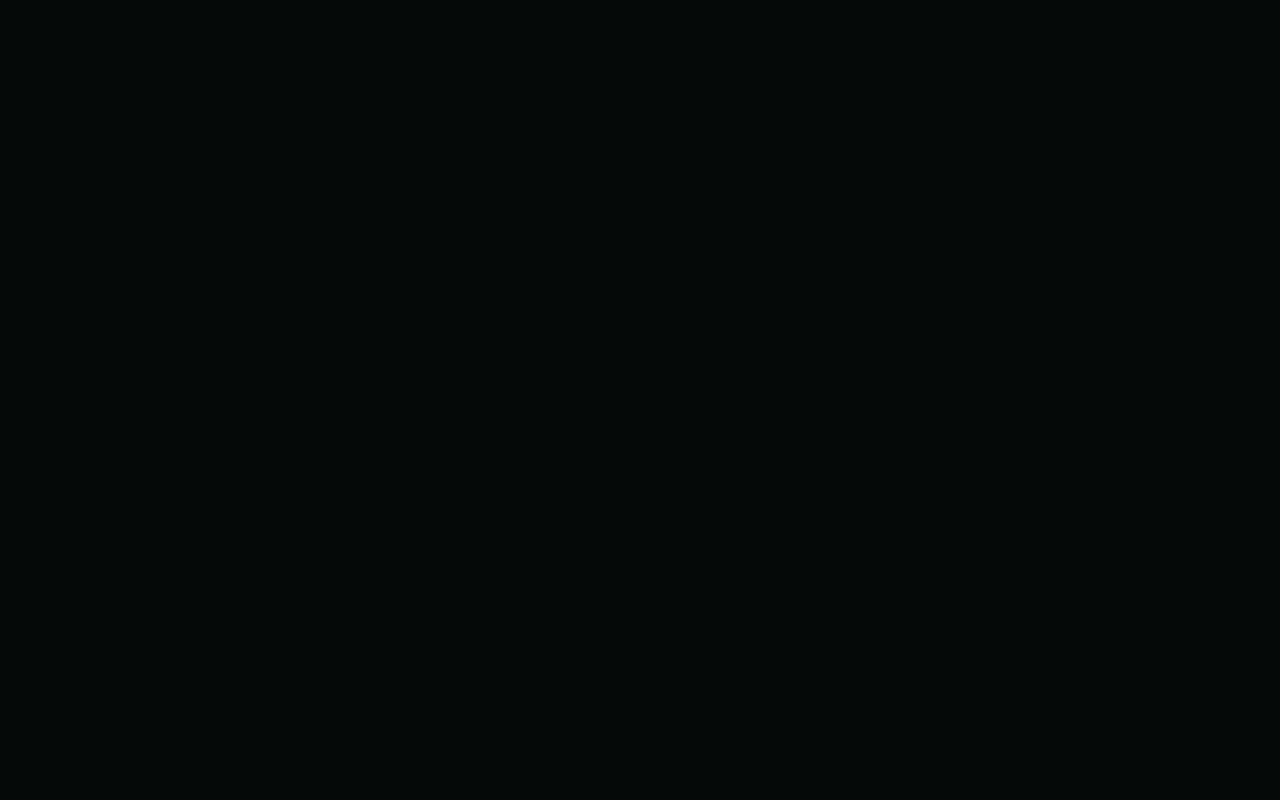
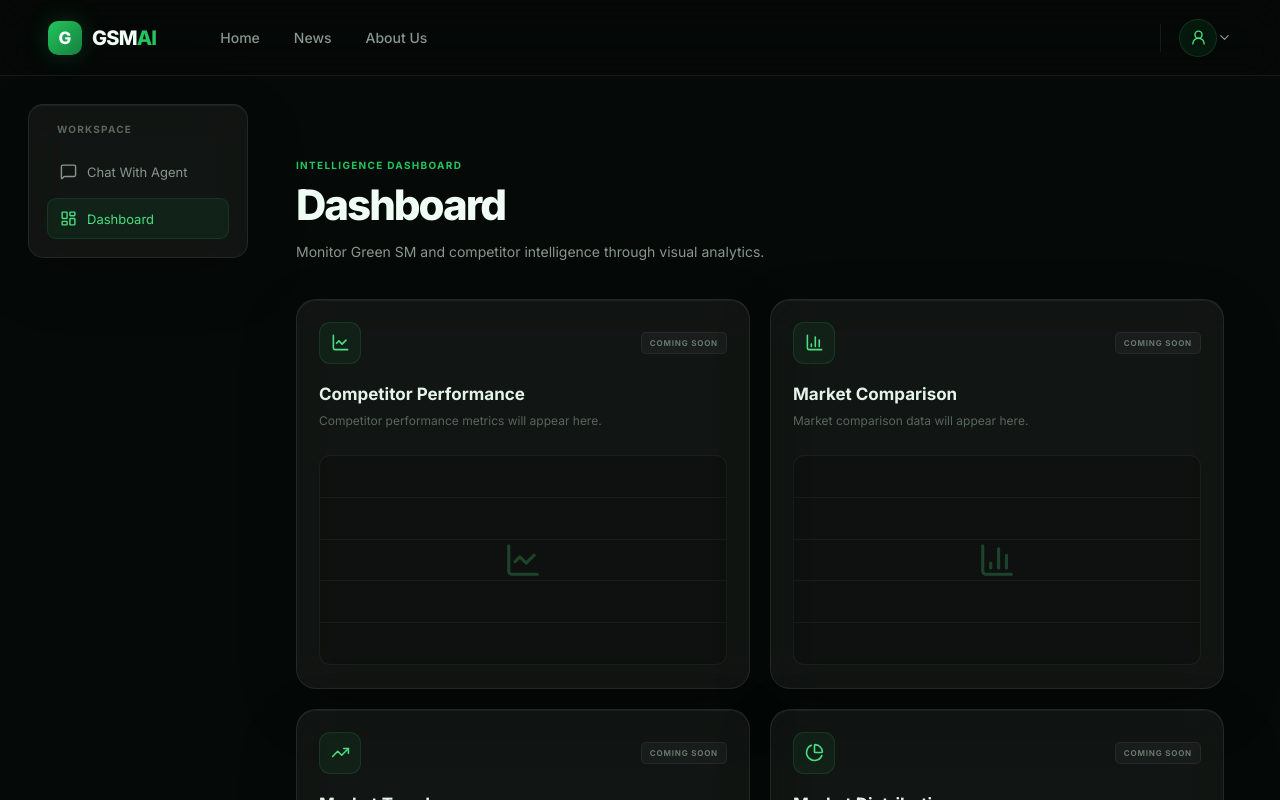
Before and after one commit to nguyenhoanghuy34/green-sm-competitor-intelligence, a React app in the folder frontend/: page /home/dashboard in a window 1280 px wide. Before the commit this address had no page. Shown: the top 800 px of the page. Built offline with nearby package versions, Linux system fonts and the light colour scheme; the HTML template or start-up script is replaced by a standard one.

Commit message:
rétucture home with dashboard

```diff
--- a/frontend/src/App.jsx
+++ b/frontend/src/App.jsx
@@ -1,8 +1,11 @@
-import { BrowserRouter, Routes, Route } from "react-router-dom";
+import { BrowserRouter, Routes, Route, Navigate } from "react-router-dom";
 
 import MainLayout from "./components/layout/MainLayout";
+import WorkspaceLayout from "./features/workspace/WorkspaceLayout";
 
 import Home from "./features/home/Home";
+import Dashboard from "./features/dashboard/Dashboard";
+
 import News from "./pages/News";
 import About from "./pages/About";
 
@@ -10,15 +13,48 @@ function App() {
   return (
     <BrowserRouter>
       <Routes>
+
         <Route element={<MainLayout />}>
 
-          <Route path="/" element={<Home />} />
+          {/* Home Workspace */}
+          <Route path="/home" element={<WorkspaceLayout />}>
 
-          <Route path="/news" element={<News />} />
+            <Route
+              path="chat-with-agent"
+              element={<Home />}
+            />
 
-          <Route path="/about" element={<About />} />
+            <Route
+              path="dashboard"
+              element={<Dashboard />}
+            />
+
+          </Route>
+
+          {/* Other pages */}
+          <Route
+            path="/news"
+            element={<News />}
+          />
+
+          <Route
+            path="/about"
+            element={<About />}
+          />
+
+          {/* Default */}
+          <Route
+            path="/"
+            element={
+              <Navigate
+                to="/home/chat-with-agent"
+                replace
+              />
+            }
+          />
 
         </Route>
+
       </Routes>
     </BrowserRouter>
   );
--- /dev/null
+++ b/frontend/src/features/dashboard/Dashboard.css
@@ -0,0 +1,216 @@
+.dashboard-page {
+  min-height: calc(100vh - 76px);
+
+  padding: 55px 28px 90px;
+}
+
+.dashboard-container {
+  max-width: 1400px;
+
+  margin: auto;
+}
+
+/* Header */
+
+.dashboard-header {
+  margin-bottom: 35px;
+}
+
+.dashboard-label {
+  display: block;
+
+  margin-bottom: 8px;
+
+  color: var(--green);
+
+  font-size: 10px;
+  font-weight: 700;
+
+  letter-spacing: 1.3px;
+}
+
+.dashboard-header h1 {
+  color: var(--text-primary);
+
+  font-size: 42px;
+  font-weight: 800;
+
+  letter-spacing: -2px;
+}
+
+.dashboard-header p {
+  max-width: 600px;
+
+  margin-top: 10px;
+
+  color: var(--text-secondary);
+
+  font-size: 14px;
+
+  line-height: 1.7;
+}
+
+/* Grid */
+
+.dashboard-grid {
+  display: grid;
+
+  grid-template-columns: repeat(2, 1fr);
+
+  gap: 20px;
+}
+
+/* Card */
+
+.dashboard-card {
+  min-height: 390px;
+
+  padding: 22px;
+
+  border-radius: var(--radius-lg);
+
+  overflow: hidden;
+}
+
+.dashboard-card-header {
+  display: flex;
+
+  align-items: center;
+  justify-content: space-between;
+}
+
+.dashboard-icon {
+  width: 42px;
+  height: 42px;
+
+  display: flex;
+  align-items: center;
+  justify-content: center;
+
+  border-radius: 11px;
+
+  color: var(--green-light);
+
+  background:
+    rgba(34, 197, 94, 0.07);
+
+  border:
+    1px solid rgba(74, 222, 128, 0.12);
+}
+
+.coming-soon {
+  padding: 5px 8px;
+
+  border-radius: 5px;
+
+  color: #68766e;
+
+  background:
+    rgba(255, 255, 255, 0.035);
+
+  border:
+    1px solid rgba(255, 255, 255, 0.06);
+
+  font-size: 8px;
+  font-weight: 700;
+
+  letter-spacing: 0.8px;
+}
+
+.dashboard-card h2 {
+  margin-top: 20px;
+
+  color: #e4f4e9;
+
+  font-size: 17px;
+}
+
+.dashboard-card > p {
+  margin-top: 7px;
+
+  color: var(--text-muted);
+
+  font-size: 12px;
+
+  line-height: 1.6;
+}
+
+/* Chart placeholder */
+
+.chart-placeholder {
+  position: relative;
+
+  height: 210px;
+
+  margin-top: 25px;
+
+  display: flex;
+  align-items: center;
+  justify-content: center;
+
+  overflow: hidden;
+
+  border-radius: 11px;
+
+  color: rgba(74, 222, 128, 0.25);
+
+  background:
+    rgba(0, 0, 0, 0.16);
+
+  border:
+    1px solid rgba(255, 255, 255, 0.05);
+}
+
+.placeholder-grid {
+  position: absolute;
+
+  inset: 0;
+
+  display: flex;
+
+  flex-direction: column;
+
+  justify-content: space-evenly;
+}
+
+.placeholder-grid span {
+  width: 100%;
+  height: 1px;
+
+  background:
+    rgba(255, 255, 255, 0.045);
+}
+
+/* Hover */
+
+.dashboard-card {
+  transition: 0.25s ease;
+}
+
+.dashboard-card:hover {
+  transform: translateY(-4px);
+
+  border-color:
+    rgba(74, 222, 128, 0.14);
+
+  box-shadow:
+    0 25px 70px rgba(0, 0, 0, 0.28);
+}
+
+/* Responsive */
+
+@media (max-width: 800px) {
+  .dashboard-grid {
+    grid-template-columns: 1fr;
+  }
+}
+
+@media (max-width: 600px) {
+  .dashboard-page {
+    padding: 40px 20px 70px;
+  }
+
+  .dashboard-header h1 {
+    font-size: 36px;
+  }
+}
--- /dev/null
+++ b/frontend/src/features/dashboard/Dashboard.jsx
@@ -0,0 +1,96 @@
+import {
+  BarChart3,
+  LineChart,
+  PieChart,
+  TrendingUp,
+} from "lucide-react";
+
+import "./Dashboard.css";
+
+const charts = [
+  {
+    icon: LineChart,
+    title: "Competitor Performance",
+    description: "Competitor performance metrics will appear here.",
+  },
+  {
+    icon: BarChart3,
+    title: "Market Comparison",
+    description: "Market comparison data will appear here.",
+  },
+  {
+    icon: TrendingUp,
+    title: "Market Trends",
+    description: "Market trend analysis will appear here.",
+  },
+  {
+    icon: PieChart,
+    title: "Market Distribution",
+    description: "Market distribution insights will appear here.",
+  },
+];
+
+function Dashboard() {
+  return (
+    <main className="dashboard-page">
+      <div className="dashboard-container">
+
+        <div className="dashboard-header">
+          <div>
+            <span className="dashboard-label">
+              INTELLIGENCE DASHBOARD
+            </span>
+
+            <h1>Dashboard</h1>
+
+            <p>
+              Monitor Green SM and competitor intelligence
+              through visual analytics.
+            </p>
+          </div>
+        </div>
+
+        <div className="dashboard-grid">
+          {charts.map((chart) => {
+            const Icon = chart.icon;
+
+            return (
+              <section
+                className="dashboard-card glass"
+                key={chart.title}
+              >
+                <div className="dashboard-card-header">
+                  <div className="dashboard-icon">
+                    <Icon size={19} />
+                  </div>
+
+                  <span className="coming-soon">
+                    COMING SOON
+                  </span>
+                </div>
+
+                <h2>{chart.title}</h2>
+
+                <p>{chart.description}</p>
+
+                <div className="chart-placeholder">
+                  <div className="placeholder-grid">
+                    <span />
+                    <span />
+                    <span />
+                    <span />
+                  </div>
+
+                  <Icon size={38} />
+                </div>
+              </section>
+            );
+          })}
+        </div>
+
+      </div>
+    </main>
+  );
+}
+
+export default Dashboard;
--- a/frontend/src/features/home/Home.jsx
+++ b/frontend/src/features/home/Home.jsx
@@ -1,23 +1,17 @@
 import "./Home.css";
 
-import HomeSidebar from "./HomeSidebar";
 import ChatAgent from "./ChatAgent";
 import SmartResult from "./SmartResult";
 
 function Home() {
   return (
-    <main className="home-page">
-      <div className="home-layout">
+    <div className="home-content">
 
-        <HomeSidebar />
+      <ChatAgent />
 
-        <section className="home-content">
-          <ChatAgent />
-          <SmartResult />
-        </section>
+      <SmartResult />
 
-      </div>
-    </main>
+    </div>
   );
 }
 
--- a/frontend/src/features/home/HomeSidebar.jsx
+++ b/frontend/src/features/home/HomeSidebar.jsx
@@ -1,4 +1,9 @@
-import { MessageSquare, LayoutDashboard } from "lucide-react";
+import {
+  MessageSquare,
+  LayoutDashboard,
+} from "lucide-react";
+
+import { NavLink } from "react-router-dom";
 
 import "./HomeSidebar.css";
 
@@ -12,15 +17,31 @@ function HomeSidebar() {
 
       <nav className="sidebar-nav">
 
-        <button className="sidebar-item active">
+        <NavLink
+          to="/"
+          className={({ isActive }) =>
+            `sidebar-item ${isActive ? "active" : ""}`
+          }
+        >
           <MessageSquare size={17} />
-          <span>Chat With Agent</span>
-        </button>
 
-        <button className="sidebar-item">
+          <span>
+            Chat With Agent
+          </span>
+        </NavLink>
+
+        <NavLink
+          to="/dashboard"
+          className={({ isActive }) =>
+            `sidebar-item ${isActive ? "active" : ""}`
+          }
+        >
           <LayoutDashboard size={17} />
-          <span>Dashboard</span>
-        </button>
+
+          <span>
+            Dashboard
+          </span>
+        </NavLink>
 
       </nav>
 
--- /dev/null
+++ b/frontend/src/features/workspace/WorkspaceLayout.css
@@ -0,0 +1,105 @@
+.workspace {
+  max-width: 1400px;
+
+  min-height: calc(100vh - 76px);
+
+  margin: auto;
+  padding: 28px;
+
+  display: grid;
+  grid-template-columns: 220px 1fr;
+
+  gap: 20px;
+}
+
+.workspace-sidebar {
+  height: fit-content;
+
+  padding: 18px;
+
+  border-radius: var(--radius-md);
+
+  position: sticky;
+  top: 96px;
+}
+
+.sidebar-title {
+  margin-bottom: 16px;
+  padding: 0 10px;
+
+  color: var(--text-muted);
+
+  font-size: 10px;
+  font-weight: 700;
+
+  letter-spacing: 1.2px;
+}
+
+.sidebar-nav {
+  display: flex;
+  flex-direction: column;
+
+  gap: 6px;
+}
+
+.sidebar-item {
+  width: 100%;
+
+  display: flex;
+  align-items: center;
+
+  gap: 10px;
+
+  padding: 11px 12px;
+
+  border: 1px solid transparent;
+  border-radius: 9px;
+
+  color: var(--text-secondary);
+
+  background: transparent;
+
+  font-size: 13px;
+
+  text-align: left;
+
+  transition: 0.2s ease;
+}
+
+.sidebar-item:hover {
+  color: #dff9e7;
+
+  background: rgba(255, 255, 255, 0.04);
+}
+
+.sidebar-item.active {
+  color: var(--green-light);
+
+  background: rgba(34, 197, 94, 0.08);
+
+  border-color: rgba(74, 222, 128, 0.10);
+}
+
+.workspace-content {
+  min-width: 0;
+}
+
+@media (max-width: 700px) {
+  .workspace {
+    grid-template-columns: 1fr;
+
+    padding: 18px;
+  }
+
+  .workspace-sidebar {
+    position: static;
+  }
+
+  .sidebar-nav {
+    flex-direction: row;
+  }
+
+  .sidebar-item {
+    flex: 1;
+  }
+}
--- /dev/null
+++ b/frontend/src/features/workspace/WorkspaceLayout.jsx
@@ -0,0 +1,50 @@
+import { MessageSquare, LayoutDashboard } from "lucide-react";
+import { NavLink, Outlet } from "react-router-dom";
+
+import "./WorkspaceLayout.css";
+
+function WorkspaceLayout() {
+  return (
+    <div className="workspace">
+
+      <aside className="workspace-sidebar glass">
+
+        <div className="sidebar-title">
+          WORKSPACE
+        </div>
+
+        <nav className="sidebar-nav">
+
+          <NavLink
+  to="/home/chat-with-agent"
+  className={({ isActive }) =>
+    `sidebar-item ${isActive ? "active" : ""}`
+  }
+>
+  <MessageSquare size={17} />
+  <span>Chat With Agent</span>
+</NavLink>
+
+<NavLink
+  to="/home/dashboard"
+  className={({ isActive }) =>
+    `sidebar-item ${isActive ? "active" : ""}`
+  }
+>
+  <LayoutDashboard size={17} />
+  <span>Dashboard</span>
+</NavLink>
+
+        </nav>
+
+      </aside>
+
+      <main className="workspace-content">
+        <Outlet />
+      </main>
+
+    </div>
+  );
+}
+
+export default WorkspaceLayout;
```
